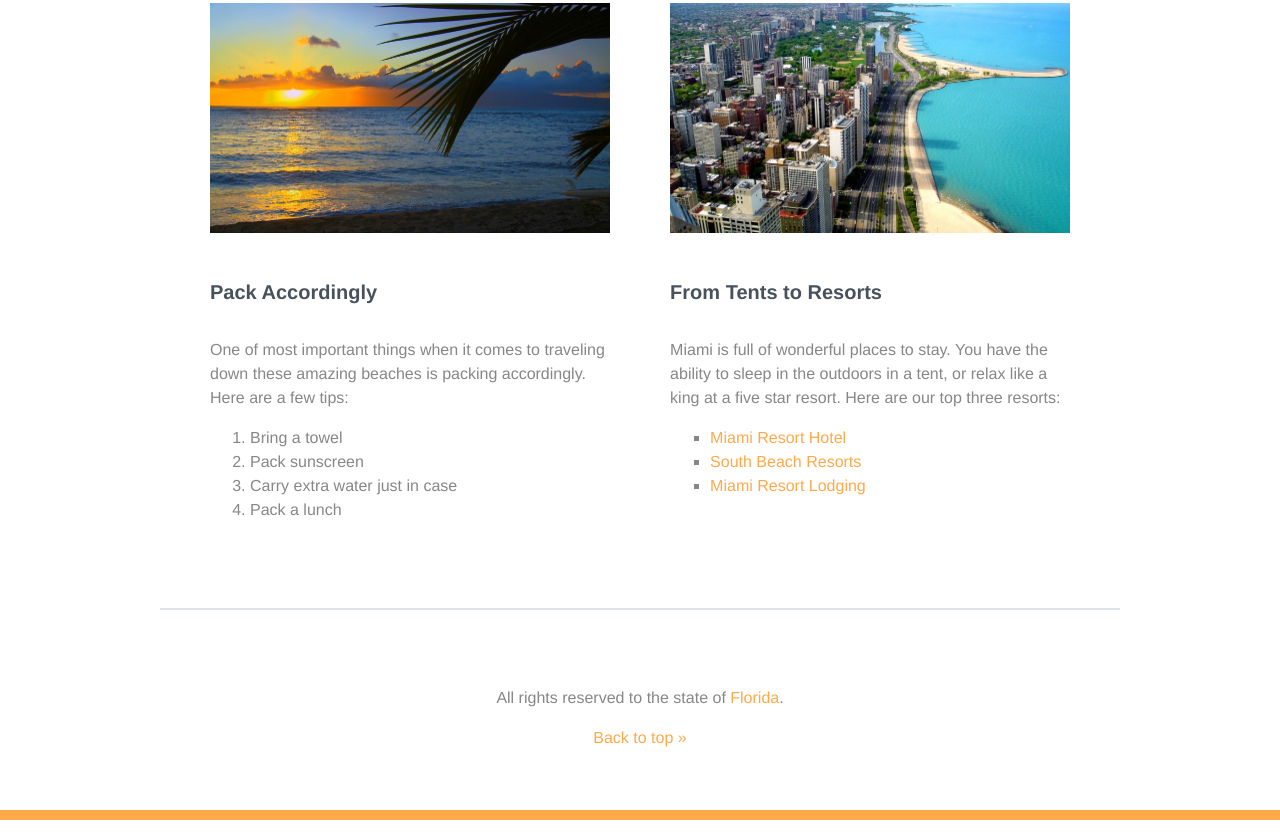
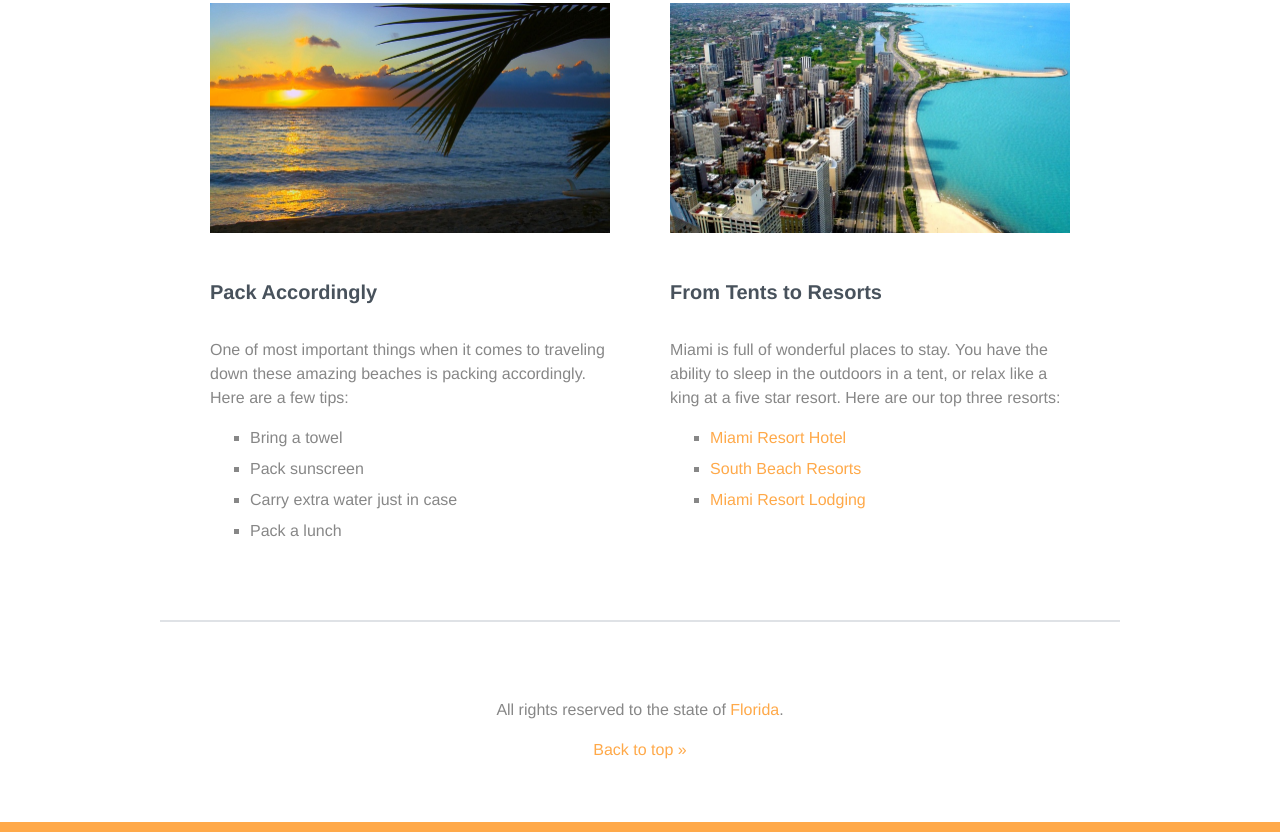
Before and after one commit to jphoeckele/CSS_Basics, a plain HTML site: page index.html in a window 1280 px wide. Shown: the part 2071-2903 px from the top of the page. Drawn offline with Linux system fonts and the light colour scheme.

Commit message:
Completed the lists section and made all list items square. Decided to keep default indentions on list items

```diff
--- a/css/style.css
+++ b/css/style.css
@@ -37,8 +37,9 @@ img {
   margin-bottom: 20px;
 }
 
-ul {
+ul, ol, li {
   list-style-type: square;
+  margin-bottom: 7px;
 }
 /* Pseudo-classes ------------------ */
 
```
